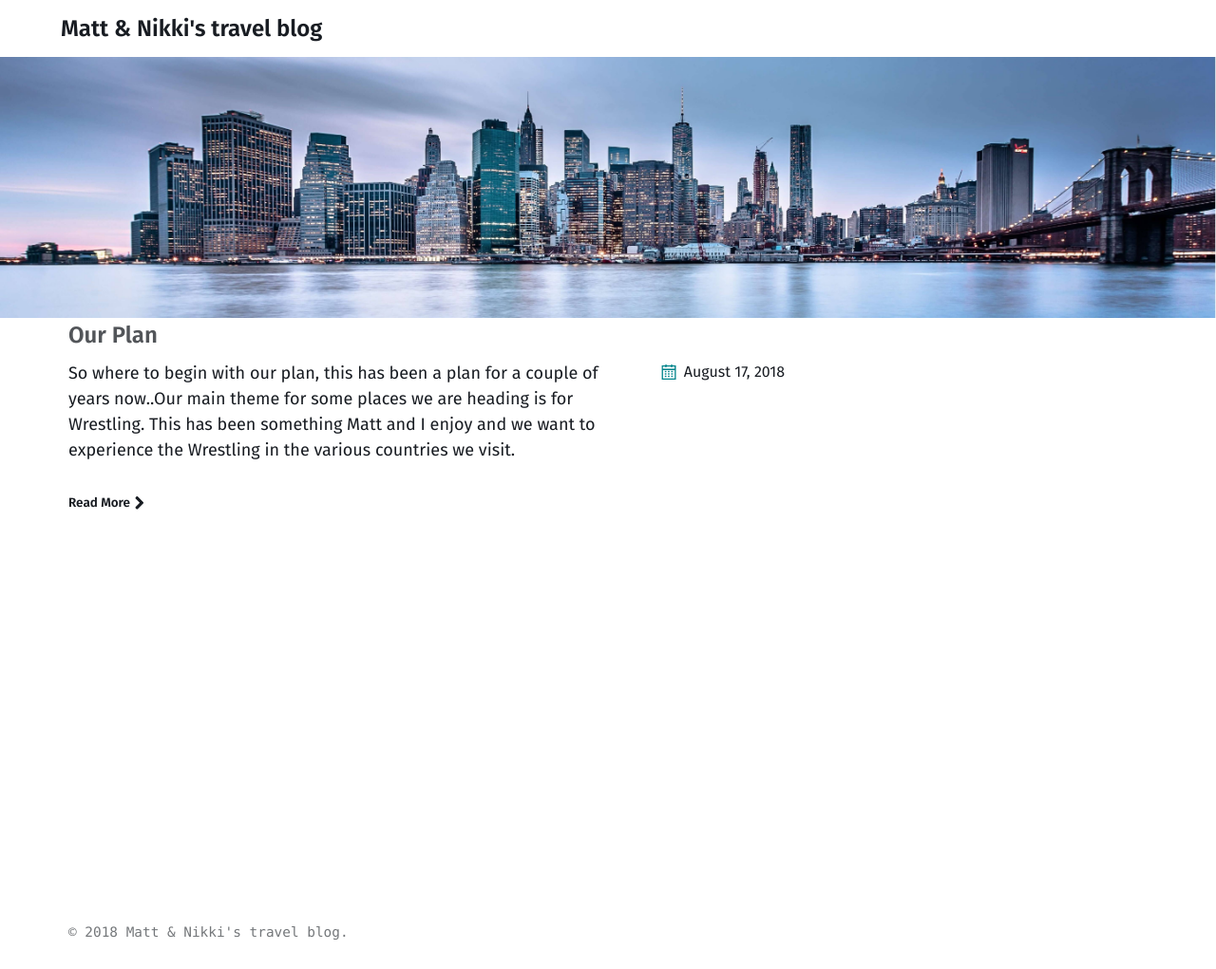
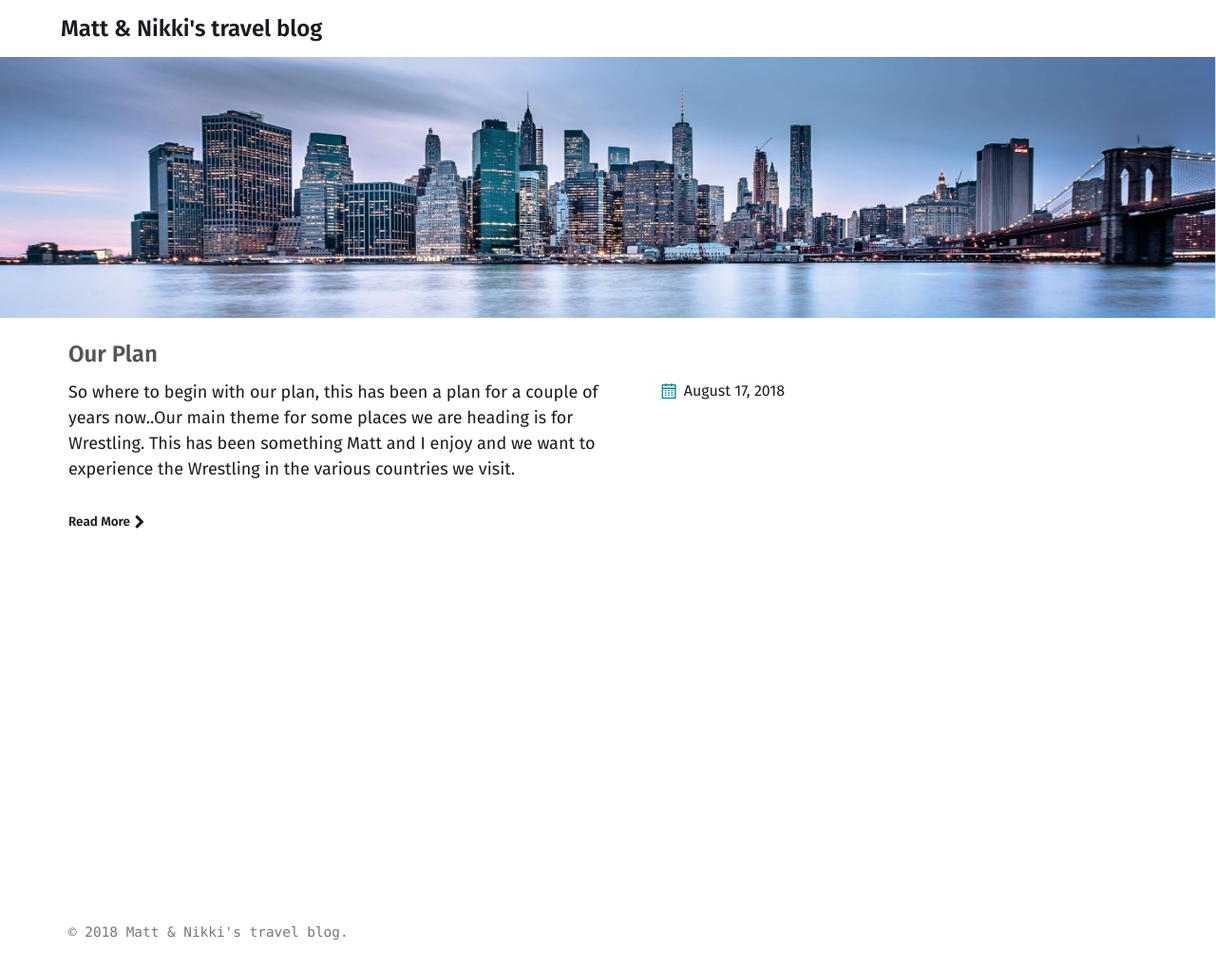
Before and after one commit to mattwalter91/Travel-Blog, a Jekyll site: the page built from index.md, in a window 1280 px wide. Shown: the whole page at 95% size. Built offline with Jekyll 4.4.1, drawn with Linux system fonts in a browser that asks for light colours.

Commit message:
Fix padding

```diff
--- a/_sass/custom.scss
+++ b/_sass/custom.scss
@@ -8,11 +8,15 @@
 	padding: 5px 5vw;
 }
 
+.initial-content{
+	padding-top: 20px;
+}
+
 .entry-content{
 	.postTitle{
 		border-bottom: 1px solid;
 		margin: 0;
-		padding: 20px 0 10px 0;
+		padding: 0 0 10px 0;
 	}
 	.date{
 		border-bottom: 1px solid;
```
